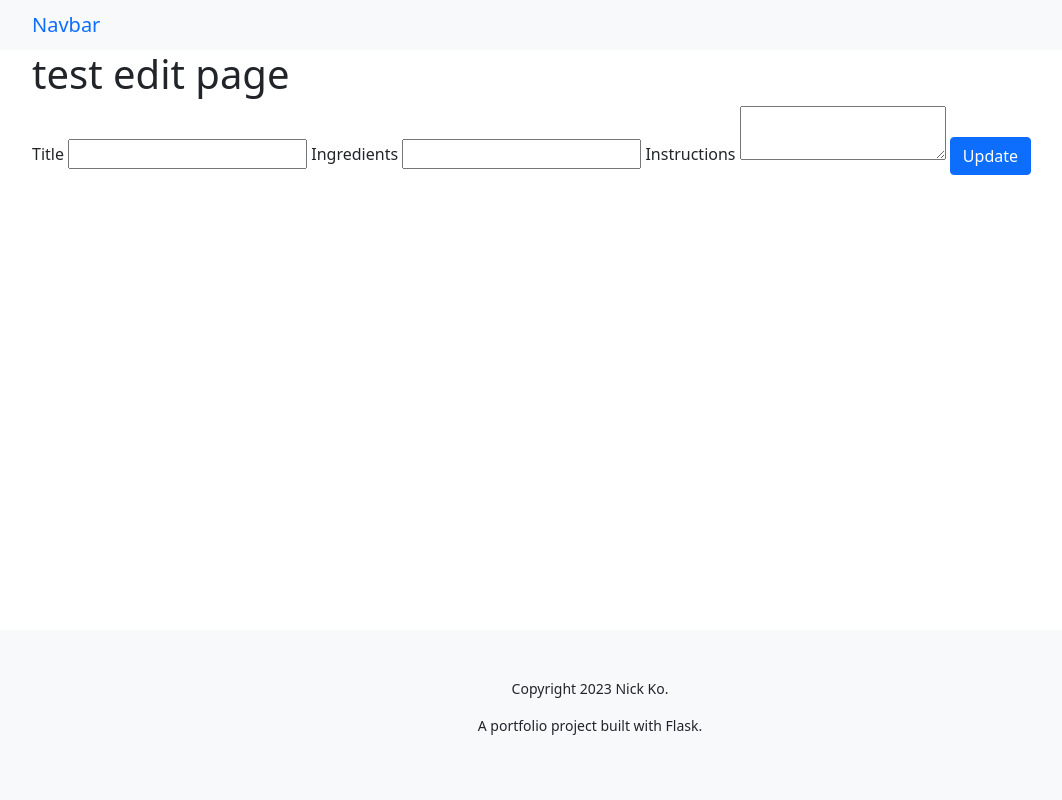
After one commit to iamnickko/recipe-app, a Flask app: template templates/edit.html in a window 1280 px wide. The commit adds this page. Shown: the whole page, without its empty margins (50-1112 px from the left). Run offline with Flask 3, Linux system fonts and the light colour scheme; the template is opened without the code that fills it, so the values that code supplies are empty.

Commit message:
Add edit functionality to recipe entries. Redirect to recipe page

```diff
--- a/main.py
+++ b/main.py
@@ -52,6 +52,18 @@ def add_recipe():
     return render_template("add.html")
 
 
+@app.route("/edit/<int:id>", methods=["POST", "GET"])
+def edit_recipe(id):
+    recipe_to_edit = db.get_or_404(Recipe, id)
+    if request.method == "POST":
+        recipe_to_edit.title = request.form["title"]
+        recipe_to_edit.ingredients = request.form["ingredients"]
+        recipe_to_edit.instructions = request.form["instructions"]
+        db.session.commit()
+        return redirect(url_for("recipe_detail", id=id))
+    return render_template("edit.html", recipe_to_edit=recipe_to_edit)
+
+
 @app.route("/delete", methods=["GET", "POST"])
 def delete():
     recipe_id = request.args.get("id")
--- /dev/null
+++ b/templates/edit.html
@@ -0,0 +1,16 @@
+{% extends "layout.html" %}
+{% block content %}
+
+<h1>test edit page</h1>
+
+<form action="" method="POST">
+  <label for="title">Title</label>
+  <input type="text" name="title" value="{{ recipe_to_edit.title }}">
+  <label for="ingredients">Ingredients</label>
+  <input type="text" name="ingredients" value="{{ recipe_to_edit.ingredients }}">
+  <label for="instructions">Instructions</label>
+  <textarea name="instructions">{{ recipe_to_edit.instructions }}</textarea>
+  <button type="submit" class="btn btn-primary">Update</button>
+</form>
+
+{% endblock %}
--- a/templates/index.html
+++ b/templates/index.html
@@ -32,7 +32,7 @@
                     <a href="{{ url_for('recipe_detail', id=recipe.id) }}">{{ recipe.title }} {{ recipe.id }}</a>
                 </td>
                 <td class="text-end">
-                    <a href="" class="text-secondary">Edit</a>
+                    <a href="{{ url_for('edit_recipe', id=recipe.id) }}" class="text-secondary">Edit</a>
 
                 </td>
                 <td class="text-end">
--- a/templates/layout.html
+++ b/templates/layout.html
@@ -33,7 +33,7 @@
         <div class="row mt-5" id="footer">
             <div class="col text-center bg-light py-5">
                 <p class="small">Copyright {{ year }} Nick Ko.</p>
-                <p class="small"> This app was built by myself with Flask.</p>
+                <p class="small">A portfolio project built with Flask.</p>
             </div>
         </div>
     </div>
```
Also changed, not shown: instance/recipe.db.
